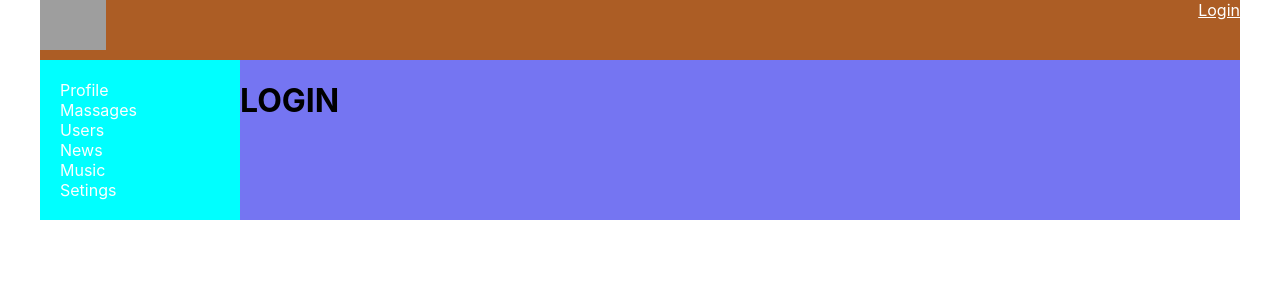
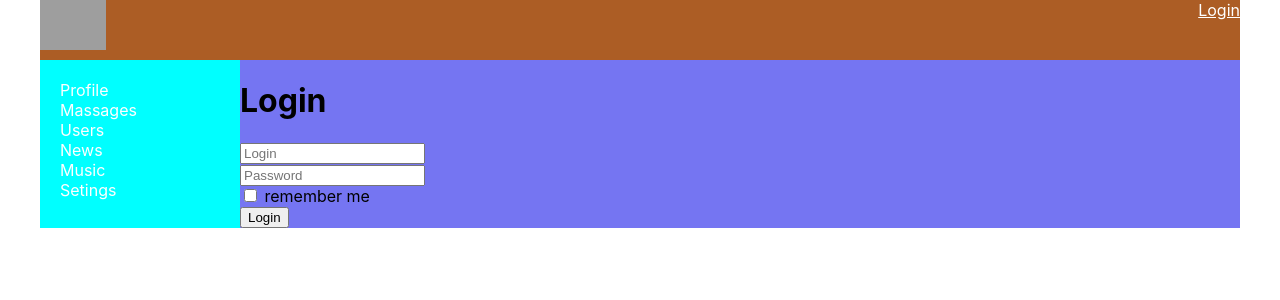
Before and after one commit to Dimakrav2688/SamurayJS, a React (Create React App) app: page /login in a window 1280 px wide. Shown: the top 300 px of the page. Built offline with nearby package versions, Linux system fonts and the light colour scheme; no server answers; grey boxes are pictures that could not be loaded.

Commit message:
lesson75

```diff
--- a/package.json
+++ b/package.json
@@ -15,6 +15,7 @@
     "react-router-dom": "^5.3.0",
     "react-scripts": "4.0.3",
     "redux": "^4.1.2",
+    "redux-form": "^8.3.8",
     "redux-thunk": "^2.4.1",
     "web-vitals": "^1.1.2"
   },
--- a/src/react kabzda/Components/Login/Login.jsx
+++ b/src/react kabzda/Components/Login/Login.jsx
@@ -1,7 +1,39 @@
 import React from 'react'
+// import LoginForm from './LoginForm';
+import {Field, reduxForm} from 'redux-form';
+
+const LoginForm = (props) => {
+    return (
+        <form onSubmit={props.handleSubmit}>
+
+            <div>
+                <Field placeholder={"Login"} name={'login'} component={'input'} />
+            </div>
+            <div>
+                <Field placeholder={"Password"}name={'password'} component={'input'} />
+            </div>
+            <div>
+                <Field component={'input'} name={'rememberMe'} type={"checkbox"} /> remember me
+            </div>
+            <div>
+                <button>Login</button>
+            </div>
+        </form>
+    )
+
+}
+
+const LoginReduxForm = reduxForm ({form: 'login'})(LoginForm)
 
 const Login = (props) => {
-    return <h1>LOGIN</h1>
+    const onSubmit = (formData) => {
+        console.log(formData);
+    }
+    return <div>
+        <h1>Login</h1>
+        <LoginReduxForm onSubmit={onSubmit} />
+    </div>
+
 }
 
 export default Login;
--- /dev/null
+++ b/src/react kabzda/Components/Login/LoginForm.jsx
@@ -0,0 +1,23 @@
+import React from 'react'
+
+const LoginForm = (props) => {
+    return (
+        <form>
+            <div>
+                <input placeholder={"Login"} />
+            </div>
+            <div>
+                <input placeholder={"Password"} />
+            </div>
+            <div>
+                <input type={"checkbox"} /> remember me
+            </div>
+            <div>
+                <button>Login</button>
+            </div>
+        </form>
+    )
+
+}
+
+export default LoginForm;
--- a/src/react kabzda/Components/Profile/ProfileContainer.jsx
+++ b/src/react kabzda/Components/Profile/ProfileContainer.jsx
@@ -34,9 +34,6 @@
 })
 //пропс isAuth: state.auth.isAuth вырвали с мапстейт то пропс и потянули в шаблон НОС. потом зарефакторим говорил димон)
 
-
-
-
 export default compose(
     connect(mapStateToProps, { getUserProfile, getStatus, updateStatus }),
     withRouter,
--- a/src/react kabzda/Components/Profile/ProfileInfo/ProfileStatus.jsx
+++ b/src/react kabzda/Components/Profile/ProfileInfo/ProfileStatus.jsx
@@ -11,29 +11,41 @@
     }
 
     activateEditMode = () => {
-        this.setState( {
-            editMode:true
+        this.setState({
+            editMode: true
         })
     }
     deActivateEditMode = () => {
-        this.setState( {
-            editMode:false
+        this.setState({
+            editMode: false
         })
         this.props.updateStatus(this.state.status);
     }
     onStatusChange = (e) => {
         this.setState({
-            status:e.currentTarget.value
+            status: e.currentTarget.value
         })
 
     }
 
+    componentDidUpdate(prevProps, prevState) {
+
+        if (prevProps.status !== this.props.status) {
+            this.setState({
+                status: this.props.status
+            });
+        }
+
+        console.log("componentDidUpdate")
+    }
+
     render() {
+        console.log("render")
         return (
             <div>
                 {!this.state.editMode &&
                     <div>
-                        <span onDoubleClick={ this.activateEditMode}>{this.props.status || 'No status'}</span>
+                        <span onDoubleClick={this.activateEditMode}>{this.props.status || 'No status'}</span>
                     </div>
                 }
                 {this.state.editMode &&
--- a/src/react kabzda/redux/profile-reduser.js
+++ b/src/react kabzda/redux/profile-reduser.js
@@ -52,6 +52,7 @@
 export const addPostActionCreator = () => ({ type: ADD_POST, });
 export const setUsersProfile = (profile) => ({ type: SET_USER_PROFILE, profile });
 export const setStatus = (status) => ({ type: SET_STATUS, status });
+export const updateNewPostTextActionCreator = (text) => ({ type: UPDATE_NEW_POST_TEXT, newText: text });
 
 
 export const getUserProfile = (userId) =>(dispatch) => {
@@ -64,7 +65,6 @@
 export const getStatus = (userId) =>(dispatch) => {
     profileAPI.getStatus(userId)
             .then(response => {
-
                 dispatch(setStatus(response.data));
             });
 } ;
@@ -79,6 +79,6 @@
 } ;
 
 
-export const updateNewPostTextActionCreator = (text) => ({ type: UPDATE_NEW_POST_TEXT, newText: text });
+
 
 export default profileReduser;
--- a/src/react kabzda/redux/redux-store.js
+++ b/src/react kabzda/redux/redux-store.js
@@ -5,6 +5,7 @@
 import usersReduser from "./users-reduser";
 import authReduser from "./auth-reduser";
 import thunkMiddleware from 'redux-thunk';
+import { reducer as formReducer } from 'redux-form'
 // import thunk from 'redux-thunk'
 
 let reducers =  combineReducers({
@@ -13,6 +14,7 @@
     sidebar: sidebarReduser,
     usersPage: usersReduser,
     auth: authReduser,
+    form: formReducer,
 });
 
 
```
Also changed, not shown: 1 other file (tests, documents, lock files or other folders).
